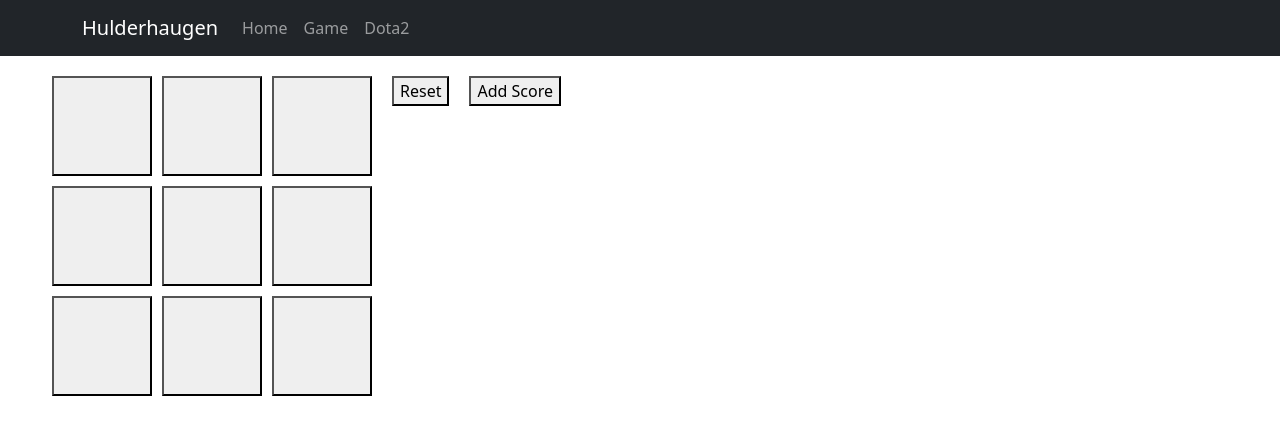
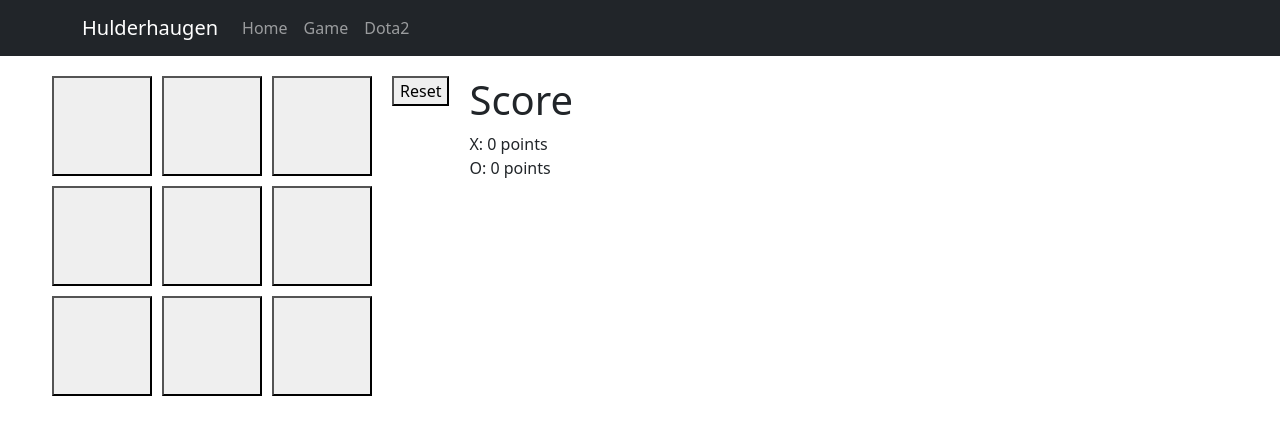
Before and after one commit to Smahle/Hulderhaugen, a React (Vite) app: page /game in a window 1280 px wide. Shown: the top 434 px of the page. Built offline with nearby package versions, Linux system fonts and the light colour scheme.

Commit message:
score table added

```diff
--- a/src/components/Board.tsx
+++ b/src/components/Board.tsx
@@ -2,7 +2,6 @@ import Square from "./Square";
 import { useEffect, useState } from "react";
 import classes from "./Board.module.css";
 import ResetButton from "./ResetButton";
-import HighScores from "./Highscore";
 
 type HighScore = {
   playerName: string;
@@ -14,7 +13,7 @@ function Board() {
   const [squaresTaken, setSquaresTaken] = useState(0);
   const [boardArray, setBoardArray] = useState(Array(9).fill(null));
   const [gameOver, setGameOver] = useState(false);
-  const [highScoreArray, setHighScoreArray] = useState<HighScore[]>([
+  const [scoreArray, setScoreArray] = useState<HighScore[]>([
     { playerName: "X", score: 0 },
     { playerName: "O", score: 0 },
   ]);
@@ -47,7 +46,7 @@ function Board() {
 
     if (winner) {
       setGameOver(true);
-      setHighScoreArray((prev) =>
+      setScoreArray((prev) =>
         prev.map((player) =>
           player.playerName === winner
             ? { ...player, score: player.score + 1 }
@@ -90,14 +89,15 @@ function Board() {
       <div className={classes.resetButton}>
         <ResetButton resetGame={resetGame} />
       </div>
-      <div className={classes.resetButton}>
-        <HighScores />
+      <div>
+        <h1>Score</h1>
+        <span>X: {scoreArray[0].score} points</span>
+        <br />
+        <span>O: {scoreArray[1].score} points</span>
       </div>
     </div>
   );
 }
-
-// ... (other functions like checkXVertical, checkOVertical, etc.)
 
 export default Board;
 
--- a/src/components/Highscore.tsx
+++ /dev/null
@@ -1,27 +0,0 @@
-import { useState } from "react";
-
-type HighScore = {
-  playerName: string;
-  score: number;
-};
-
-export default function HighScores() {
-  const [highScoreArray, setHighScoreArray] = useState<HighScore[]>([]);
-
-  const addHighScore = (playerName: string, score: number) => {
-    setHighScoreArray((prevScores) => [...prevScores, { playerName, score }]);
-  };
-
-  return (
-    <div>
-      <button onClick={() => addHighScore("Alice", 150)}>Add Score</button>
-      <ul>
-        {highScoreArray.map((score, index) => (
-          <li key={index}>
-            {score.playerName}: {score.score}
-          </li>
-        ))}
-      </ul>
-    </div>
-  );
-}
```
